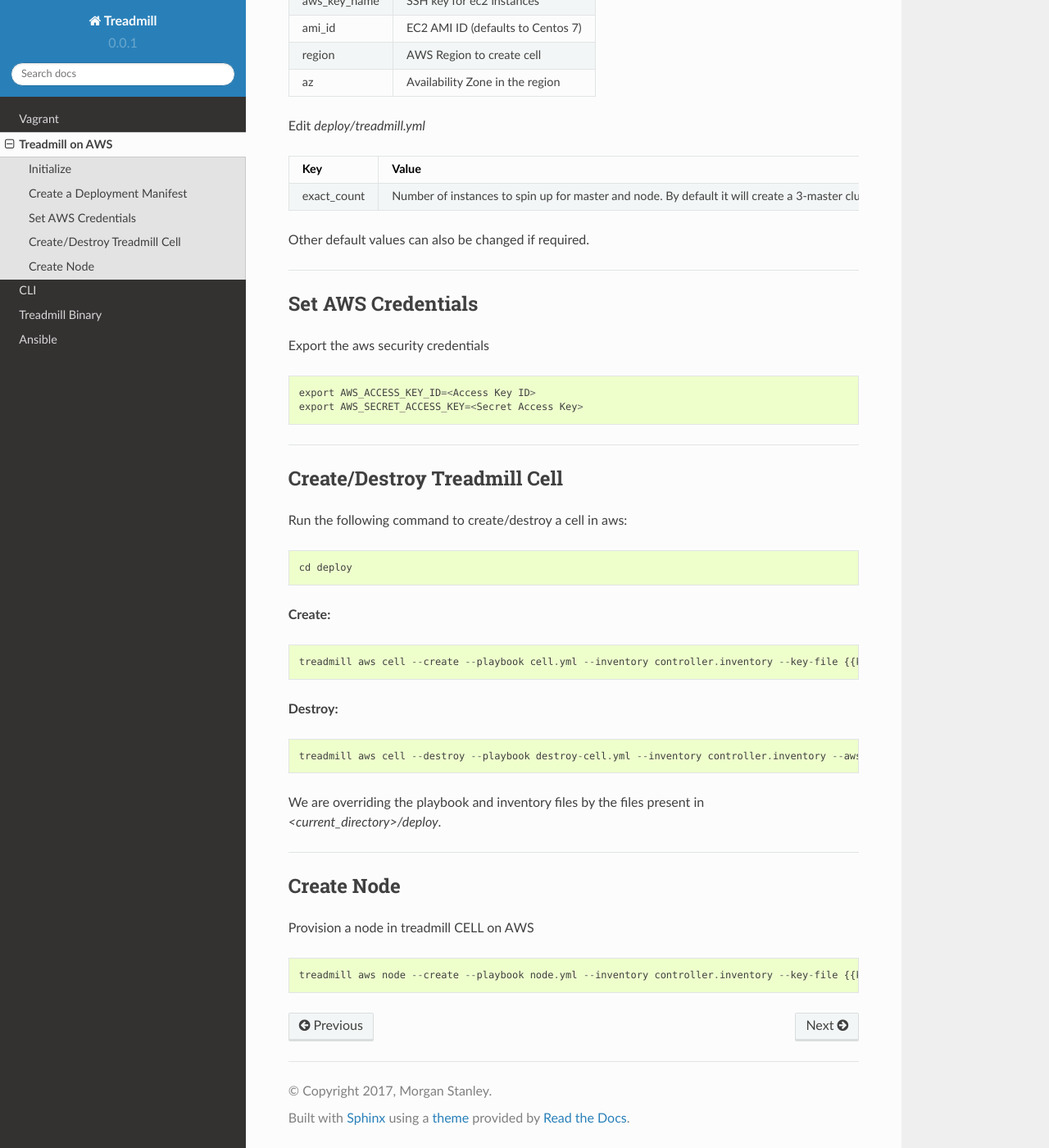
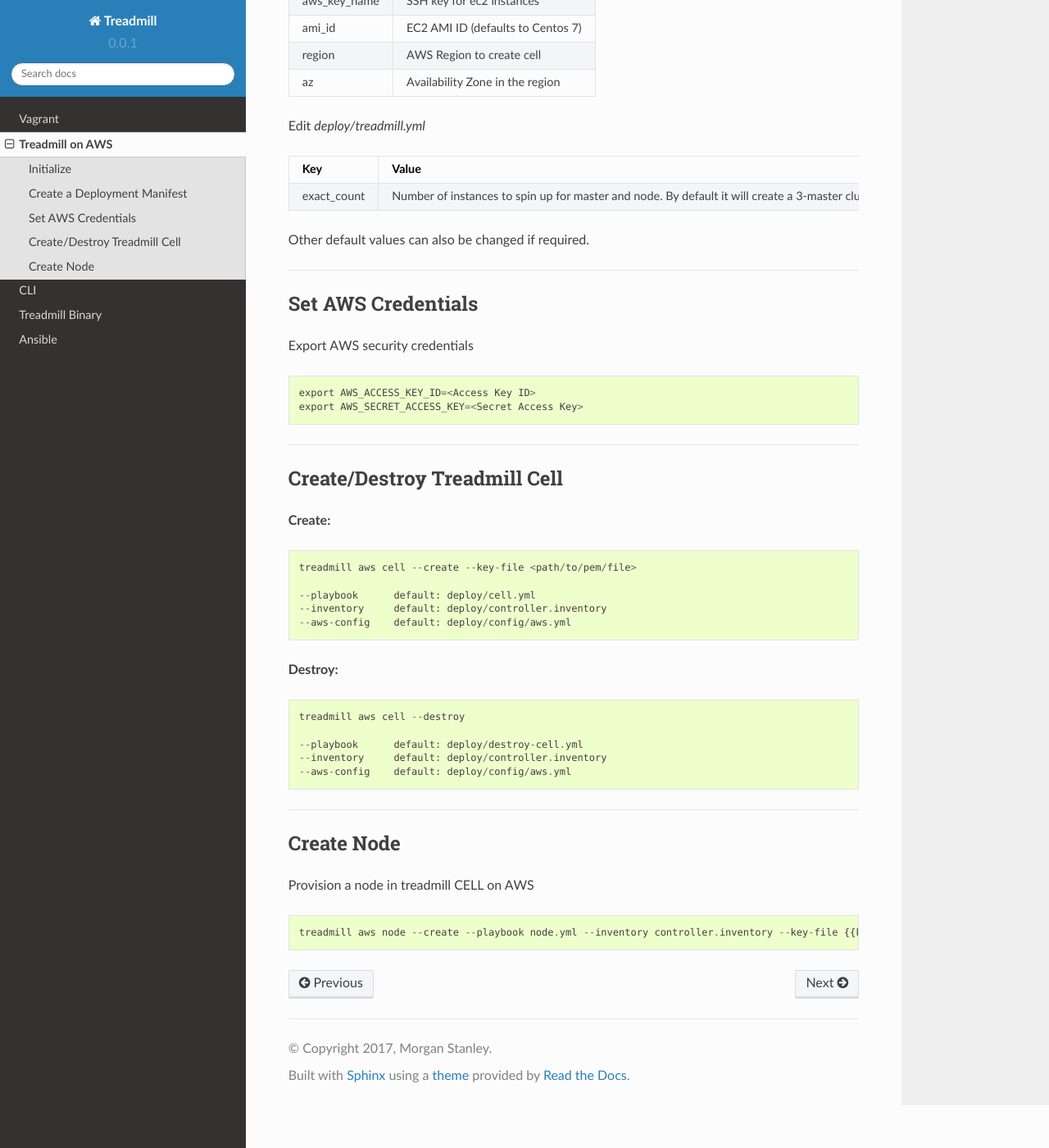
Before and after one commit to morganstanley/treadmill, a Sphinx documentation site: the page built from docs/source/aws_manual.rst, in a window 1280 px wide and 1400 px high, scrolled down 695 px. Shown: the whole window at 82% size. Built offline with Sphinx 7.4.7 and the Read the Docs theme 2.0.0, drawn with Linux system fonts in a browser that asks for light colours.

Commit message:
updated create/destroy treadmill cell docs

```diff
--- a/docs/source/aws_manual.rst
+++ b/docs/source/aws_manual.rst
@@ -54,7 +54,7 @@
 
 Set AWS Credentials
 ^^^^^^^^^^^^^^^^^^^
-Export the aws security credentials
+Export AWS security credentials
 
 ::
 
@@ -65,25 +65,25 @@
 
 Create/Destroy Treadmill Cell
 ^^^^^^^^^^^^^^^^^^^^^^^^^^^^^
-Run the following command to create/destroy a cell in aws:
-
-::
-
-  cd deploy
-
 **Create:**
 
 ::
 
-  treadmill aws cell --create --playbook cell.yml --inventory controller.inventory --key-file {{key_path}}/{{key_name}}.pem --aws-config aws.yml
+  treadmill aws cell --create --key-file <path/to/pem/file>
+
+  --playbook      default: deploy/cell.yml
+  --inventory     default: deploy/controller.inventory
+  --aws-config    default: deploy/config/aws.yml
 
 **Destroy:**
 
 ::
 
-  treadmill aws cell --destroy --playbook destroy-cell.yml --inventory controller.inventory --aws-config aws.yml
+  treadmill aws cell --destroy
 
-We are overriding the playbook and inventory files by the files present in *<current_directory>/deploy*.
+  --playbook      default: deploy/destroy-cell.yml
+  --inventory     default: deploy/controller.inventory
+  --aws-config    default: deploy/config/aws.yml
 
 ----------------------------------------------------------
 
```
